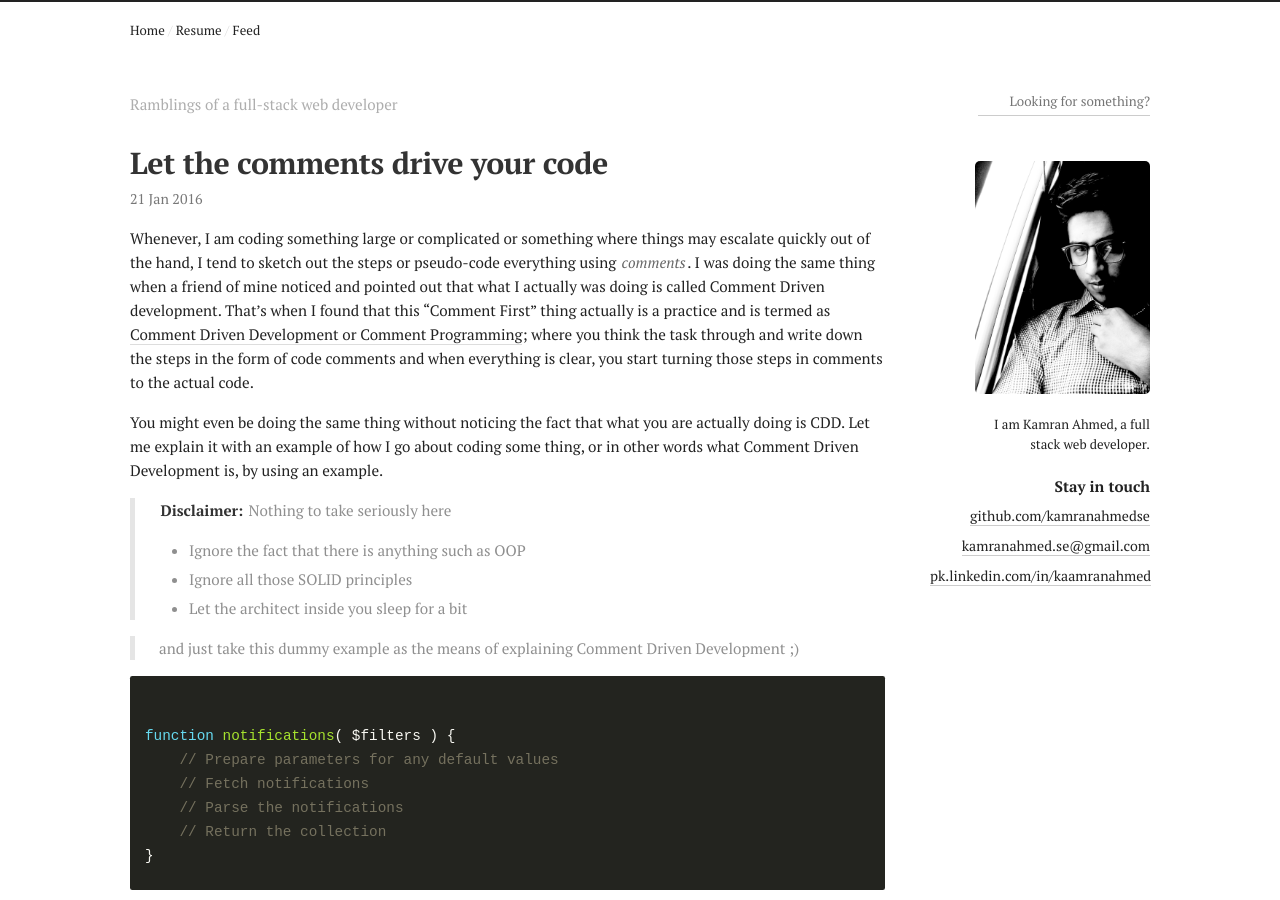
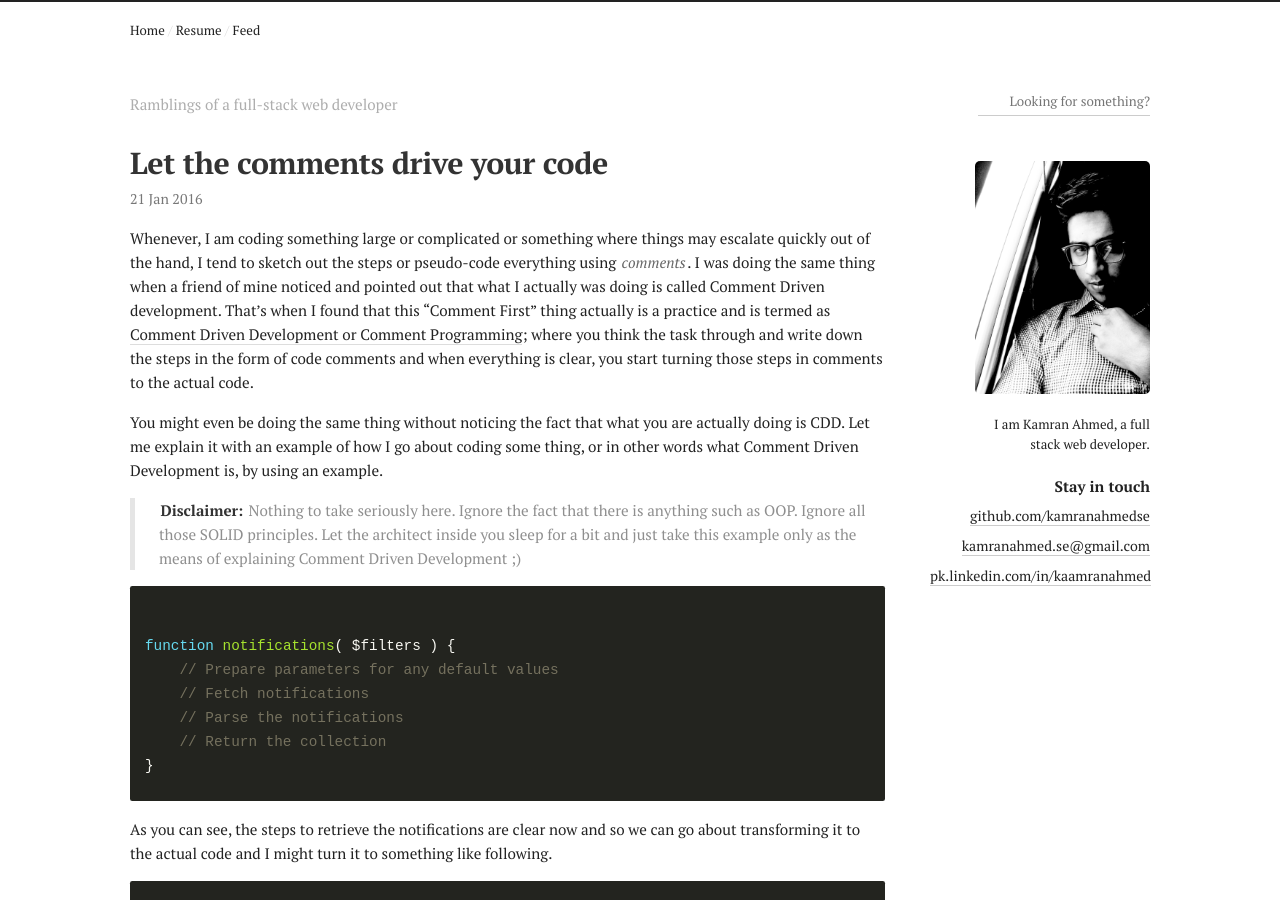
Before and after one commit to kamranahmedse/kamranahmedse.github.io, a Jekyll site: the page built from blog/_posts/2016-01-21-let-the-comments-drive-your-code.md, in a window 1280 px wide and 900 px high. Built offline with Jekyll 4.4.1, drawn with Linux system fonts in a browser that asks for light colours; comment, search, counter and statistics services are not loaded.

Commit message:
Update 2016-01-21-let-the-comments-drive-your-code.md

```diff
--- a/blog/_posts/2016-01-21-let-the-comments-drive-your-code.md
+++ b/blog/_posts/2016-01-21-let-the-comments-drive-your-code.md
@@ -8,12 +8,7 @@
 
 You might even be doing the same thing without noticing the fact that what you are actually doing is CDD. Let me explain it with an example of how I go about coding some thing, or in other words what Comment Driven Development is, by using an example.
 
->**Disclaimer:** Nothing to take seriously here
-> - Ignore the fact that there is anything such as OOP
-> - Ignore all those SOLID principles
-> - Let the architect inside you sleep for a bit
-
-> and just take this dummy example as the means of explaining Comment Driven Development ;)
+>**Disclaimer:** Nothing to take seriously here. Ignore the fact that there is anything such as OOP. Ignore all those SOLID principles. Let the architect inside you sleep for a bit and just take this example only as the means of explaining Comment Driven Development ;)
 
 
 <pre><code class="php">
```
